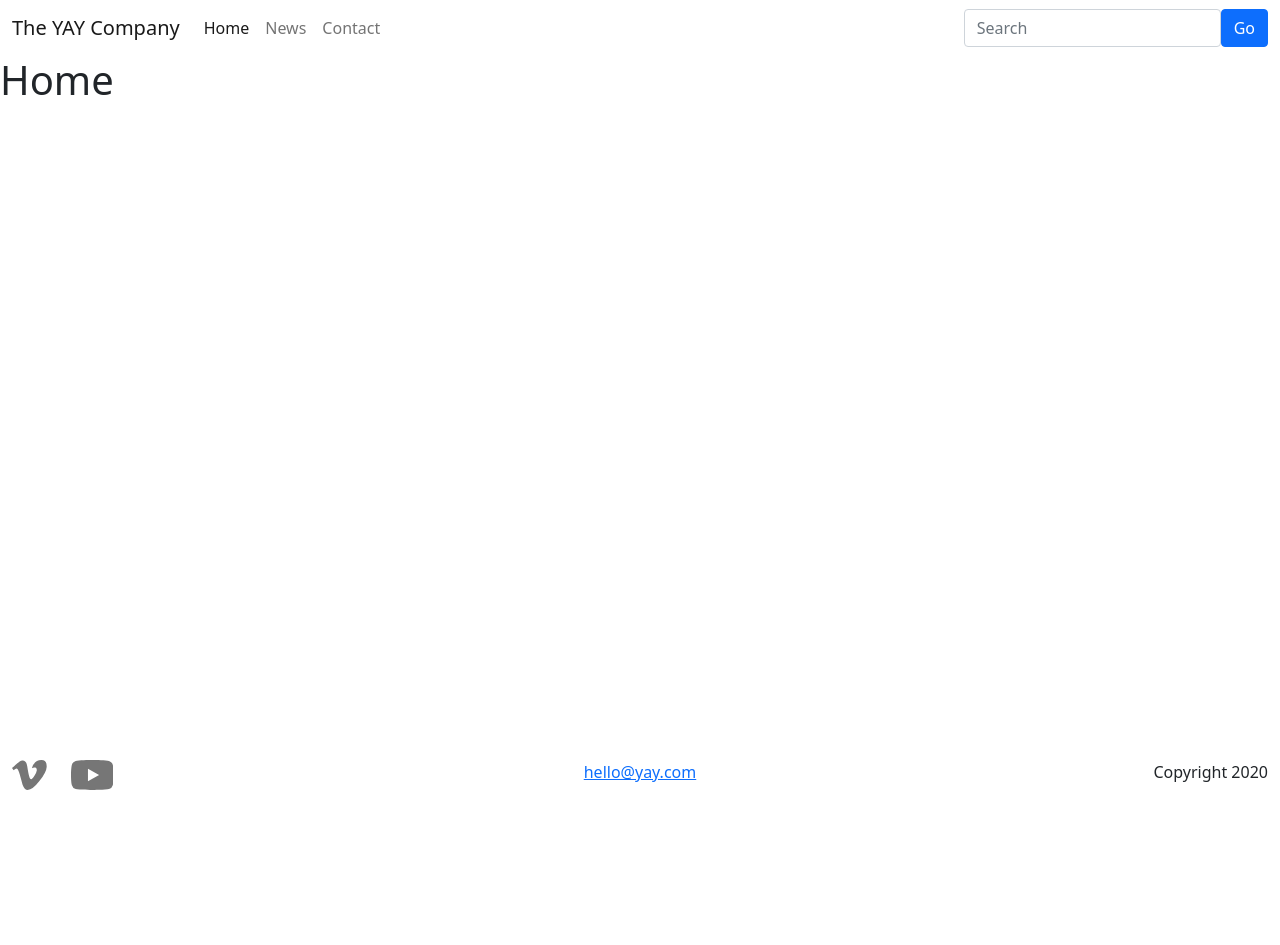
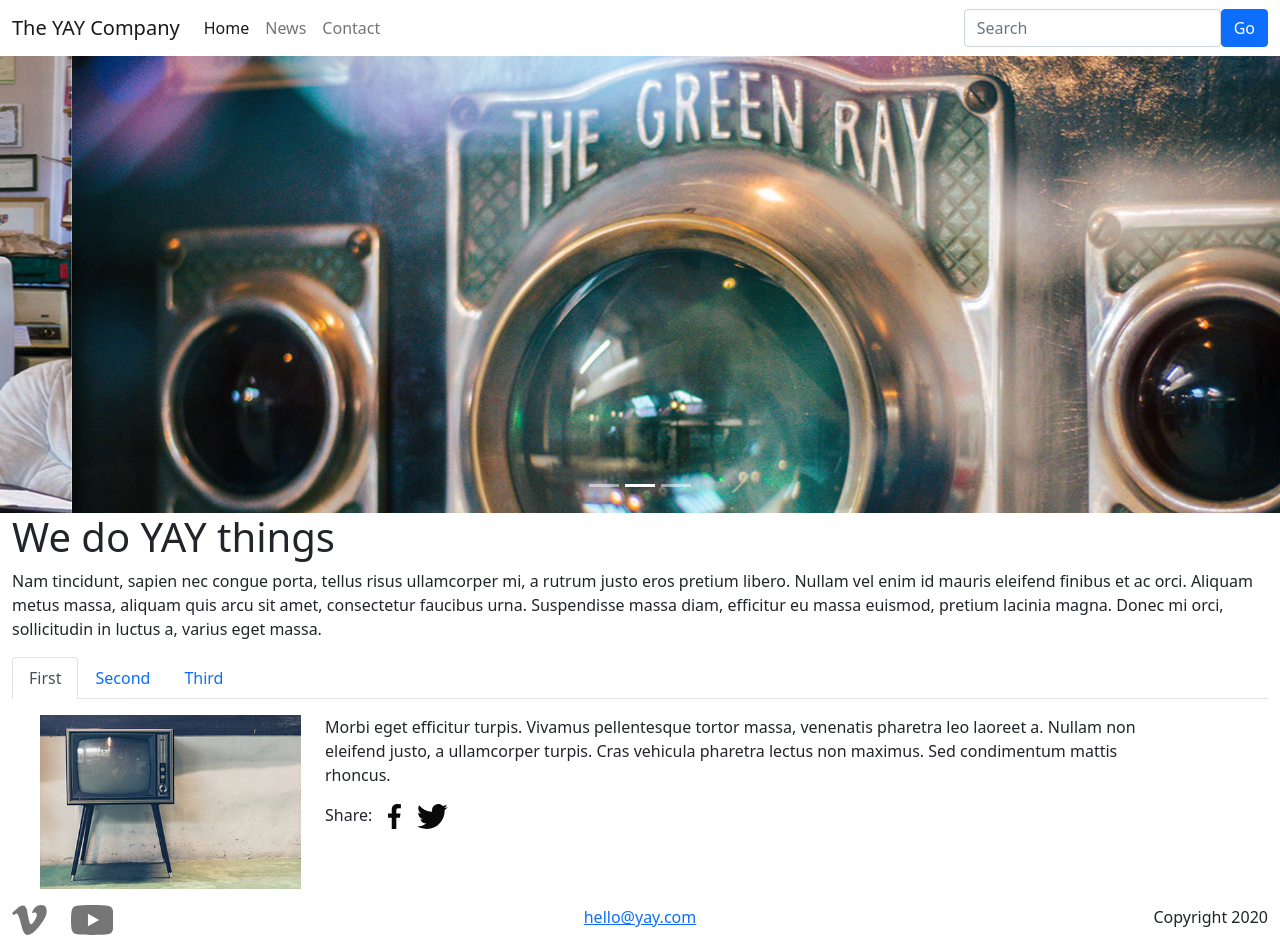
Before and after one commit to Noroff-FEU-Assignments/css-frameworks-ca-MarieLowzowMorland, a React (Create React App) app: page / in a window 1280 px wide. Before the commit the page ends 800 px from the top, so only its background shows below. Built offline with nearby package versions, Linux system fonts and the light colour scheme; the HTML template or start-up script is replaced by a standard one.

Commit message:
home page structure

```diff
--- a/src/components/common/Footer.jsx
+++ b/src/components/common/Footer.jsx
@@ -9,10 +9,18 @@ function Footer() {
             <Container fluid>
                 <Row>
                     <Col xs={12} md={4} className="text-center text-md-start">
-                        <a href="https://vimeo.com/" rel="noopener" className="me-4">
+                        <a  href="https://vimeo.com/"
+                            rel="noopener"
+                            className="me-4"
+                            aria-label="Go to our Vimeo page"
+                        >
                             <VimeoIcon />
                         </a>
-                        <a href="https://www.youtube.com/" rel="noopener">
+                        <a  href="https://www.youtube.com/"
+                            rel="noopener"
+                            className="me-4"
+                            aria-label="Go to our Youtube channel"
+                        >
                             <YouTubeIcon />
                         </a>
                     </Col>
--- a/src/components/common/Icons.jsx
+++ b/src/components/common/Icons.jsx
@@ -13,3 +13,20 @@ export const YouTubeIcon = () => {
     </svg>
   );
 }
+
+export const TwitterIcon = () => {
+  return (
+    <svg xmlns="http://www.w3.org/2000/svg" width="30.781" height="25" viewBox="0 0 30.781 25">
+      <path d="M27.617,54.312c.02.273.02.547.02.82,0,8.34-6.348,17.949-17.949,17.949A17.827,17.827,0,0,1,0,70.25a13.051,13.051,0,0,0,1.523.078,12.634,12.634,0,0,0,7.832-2.7,6.32,6.32,0,0,1-5.9-4.375,7.956,7.956,0,0,0,1.191.1,6.672,6.672,0,0,0,1.66-.215A6.309,6.309,0,0,1,1.25,56.949v-.078a6.353,6.353,0,0,0,2.852.8,6.318,6.318,0,0,1-1.953-8.437,17.932,17.932,0,0,0,13.008,6.6A7.122,7.122,0,0,1,15,54.391a6.315,6.315,0,0,1,10.918-4.316,12.42,12.42,0,0,0,4-1.523,6.292,6.292,0,0,1-2.773,3.477,12.647,12.647,0,0,0,3.633-.977A13.561,13.561,0,0,1,27.617,54.312Z" transform="translate(0 -48.082)" fill="#0a0a0a"/>
+    </svg>
+  );
+}
+
+export const FacebookIcon = () => {
+  return (
+    <svg xmlns="http://www.w3.org/2000/svg" width="12.891" height="25" viewBox="0 0 12.891 25">
+      <path d="M3.745,25V13.818H0V9.375H3.745v-3.5C3.745,2.07,6.069,0,9.463,0a31.442,31.442,0,0,1,3.428.176V4.15H10.537c-1.846,0-2.2.879-2.2,2.163V9.375H12.5l-.571,4.443H8.335V25" fill="#0a0a0a"/>
+    </svg>
+
+  );
+}
--- /dev/null
+++ b/src/components/home/FeaturedItems.jsx
@@ -0,0 +1,145 @@
+import AccordionItem from "react-bootstrap/esm/AccordionItem";
+import Accordion from "react-bootstrap/Accordion";
+import AccordionHeader from "react-bootstrap/esm/AccordionHeader";
+import AccordionBody from "react-bootstrap/esm/AccordionBody";
+import Tabs from 'react-bootstrap/Tabs';
+import Tab from 'react-bootstrap/Tab';
+import Image from 'react-bootstrap/Image';
+import Row from 'react-bootstrap/Row';
+import Col from 'react-bootstrap/Col';
+import Container from 'react-bootstrap/Container';
+import retroTvTab from'../../images/tab/tab-1.jpg';
+import retroPictureWallTab from'../../images/tab/tab-2.jpg';
+import rustedWallTab from'../../images/tab/tab-3.jpg';
+import { FacebookIcon, TwitterIcon } from "../common/Icons";
+
+const featuredItems = [
+    {
+        title: "First",
+        image: retroTvTab,
+        altText: "Retro TV with long legs",
+        text: "Morbi eget efficitur turpis. Vivamus pellentesque tortor massa, venenatis pharetra leo laoreet a. Nullam non eleifend justo, a ullamcorper turpis. Cras vehicula pharetra lectus non maximus. Sed condimentum mattis rhoncus.",
+        fbShareLink: "#fb",
+        twShareLink: "#i"
+    },
+    {
+        title: "Second",
+        image: retroPictureWallTab,
+        altText: "Wall with mulitple small framed pictures that looks old",
+        text: "Morbi eget efficitur turpis. Vivamus pellentesque tortor massa, venenatis pharetra leo laoreet a. Nullam non eleifend justo, a ullamcorper turpis. Cras vehicula pharetra lectus non maximus. Sed condimentum mattis rhoncus.",
+        fbShareLink: "#fb",
+        twShareLink: "#i"
+    },
+    {
+        title: "Third",
+        image: rustedWallTab,
+        altText: "Closeup on a rusty wall with a small broken glass window",
+        text: "Morbi eget efficitur turpis. Vivamus pellentesque tortor massa, venenatis pharetra leo laoreet a. Nullam non eleifend justo, a ullamcorper turpis. Cras vehicula pharetra lectus non maximus. Sed condimentum mattis rhoncus.",
+        fbShareLink: "#fb",
+        twShareLink: "#i"
+    }
+]
+
+function FeaturedItems() {
+    return (
+        <>
+            <div className="d-none d-md-block"><FeaturedItemsTabs items={featuredItems}/></div>
+            <div className="d-md-none"><FeaturedItemsAccordions items={featuredItems}/></div>
+        </>
+    );
+};
+
+function FeaturedItemsTabs(props) {
+    const items = props.items;
+
+    return (
+        <Tabs
+            defaultActiveKey={items[0].title}
+            transition={false}
+        >
+            {items.map(item => {
+                const { title } = item;
+
+                return (
+                    <Tab key={title} eventKey={title} title={title}>
+                        <FeaturedItemTabContent item={item} />
+                    </Tab>
+                );
+            })}
+        </Tabs>
+    );
+};
+
+function FeaturedItemTabContent(props) {
+    const { text, image, altText } = props.item;
+
+    return (
+        <Container className="m-3">
+            <Row>
+                <Col xs={3}>
+                    <Image src={image} alt={altText} fluid/>
+                </Col>
+                <Col xs={9}>
+                    <p>{text}</p>
+                    <ShareSocialMedia item={props.item} />
+                </Col>
+            </Row>
+        </Container>
+    );
+};
+
+function FeaturedItemsAccordions(props) {
+    const items = props.items;
+
+    return (
+        <Accordion defaultActiveKey={items[0].title}>
+            {items.map(item => {
+                const { title } = item;
+
+                return (
+                <AccordionItem key={title} eventKey={title}>
+                    <AccordionHeader>{title}</AccordionHeader>
+                    <AccordionBody>
+                        <FeaturedItemAccordionContent item={item} />
+                    </AccordionBody>
+                </AccordionItem>);
+            })}
+        </Accordion>
+    );
+};
+
+function FeaturedItemAccordionContent(props) {
+    const { text, image, altText } = props.item;
+
+    return (
+        <Container className="flex-column" fluid>
+            <p>{text}</p>
+            <Image src={image} alt={altText} className="full-width" fluid/>
+            <ShareSocialMedia className="text-center" item={props.item} />
+        </Container>
+    );
+};
+
+
+function ShareSocialMedia(props) {
+    const { fbShareLink, twShareLink } = props.item;
+
+    return (
+        <p className={props.className}>Share:
+            <a  href={fbShareLink}
+                rel="noopener"
+                className="mx-3"
+                aria-label="Share on facebook"
+            >
+                <FacebookIcon />
+            </a>
+            <a  href={twShareLink}
+                rel="noopener"
+                aria-label="Share on Twitter">
+                <TwitterIcon />
+            </a>
+        </p>
+    );
+}
+
+export default FeaturedItems;
--- a/src/components/home/HomePage.jsx
+++ b/src/components/home/HomePage.jsx
@@ -1,12 +1,63 @@
 import PageLayout from "../common/PageLayout";
 import { pages } from "../common/Header";
+import Carousel from 'react-bootstrap/Carousel';
+import Container from 'react-bootstrap/Container';
+import CarouselItem from 'react-bootstrap/CarouselItem';
+import tvShopImage from'../../images/carousel/carousel-1.jpg';
+import theGreenRay from'../../images/carousel/carousel-2.jpg';
+import rustedTvFrame from'../../images/carousel/carousel-3.jpg';
+import FeaturedItems from "./FeaturedItems";
+
 
 function HomePage() {
     return (
         <PageLayout currentPage={pages.HOME.name}>
-            <h1>Home</h1>
+            <section className="d-flex flex-column-reverse">
+                <Introduction />
+                <BannerCarousel/>
+            </section>
+            <Container fluid>
+                <FeaturedItems/>
+            </Container>
         </PageLayout>
     );
 }
 
+function Introduction() {
+    return (
+        <Container fluid>
+            <h1>We do YAY things</h1>
+            <p>Nam tincidunt, sapien nec congue porta, tellus risus ullamcorper mi, a rutrum justo eros pretium libero. Nullam vel enim id mauris eleifend finibus et ac orci. Aliquam metus massa, aliquam quis arcu sit amet, consectetur faucibus urna. Suspendisse massa diam, efficitur eu massa euismod, pretium lacinia magna. Donec mi orci, sollicitudin in luctus a, varius eget massa.</p>
+        </Container>
+    );
+};
+
+function BannerCarousel() {
+    return (
+        <Carousel controls={false}>
+            <CarouselItem>
+                <img
+                    className="d-block w-100"
+                    src={tvShopImage}
+                    alt="Multiple shelfs with retro televisions"
+                />
+            </CarouselItem>
+            <CarouselItem>
+                <img
+                    className="d-block w-100"
+                    src={theGreenRay}
+                    alt="The Green Ray, a fortune teller mind reading arcade machine"
+                />
+            </CarouselItem>
+            <CarouselItem>
+                <img
+                    className="d-block w-100"
+                    src={rustedTvFrame}
+                    alt="Rusted old television frame"
+                />
+            </CarouselItem>
+        </Carousel>
+    );
+}
+
 export default HomePage;
--- a/src/sass/common/_layouts.scss
+++ b/src/sass/common/_layouts.scss
@@ -14,3 +14,7 @@ main {
   margin: 0 auto;
   width: 100%;
 }
+
+.full-width {
+  width: 100%;
+}
```
